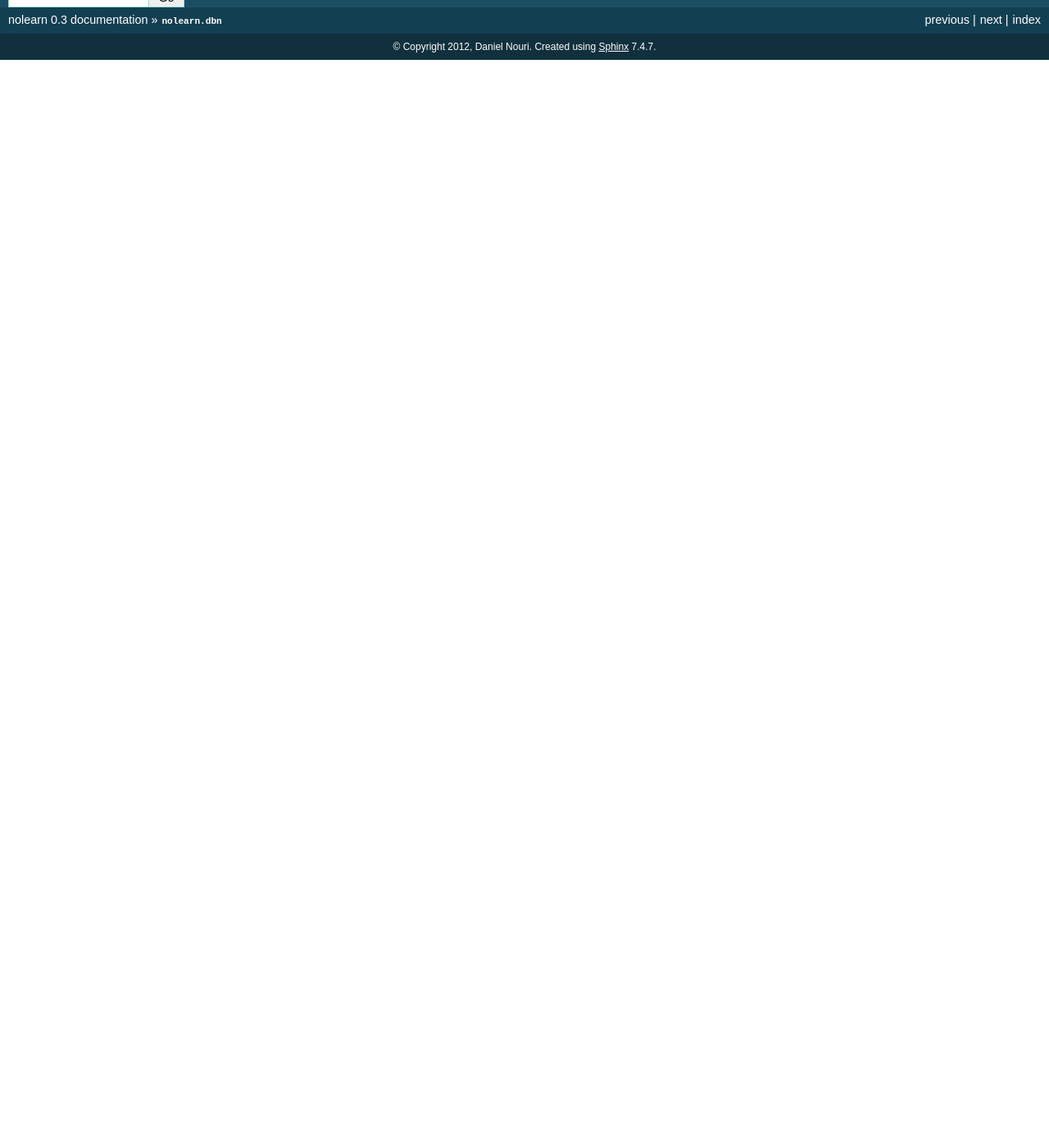
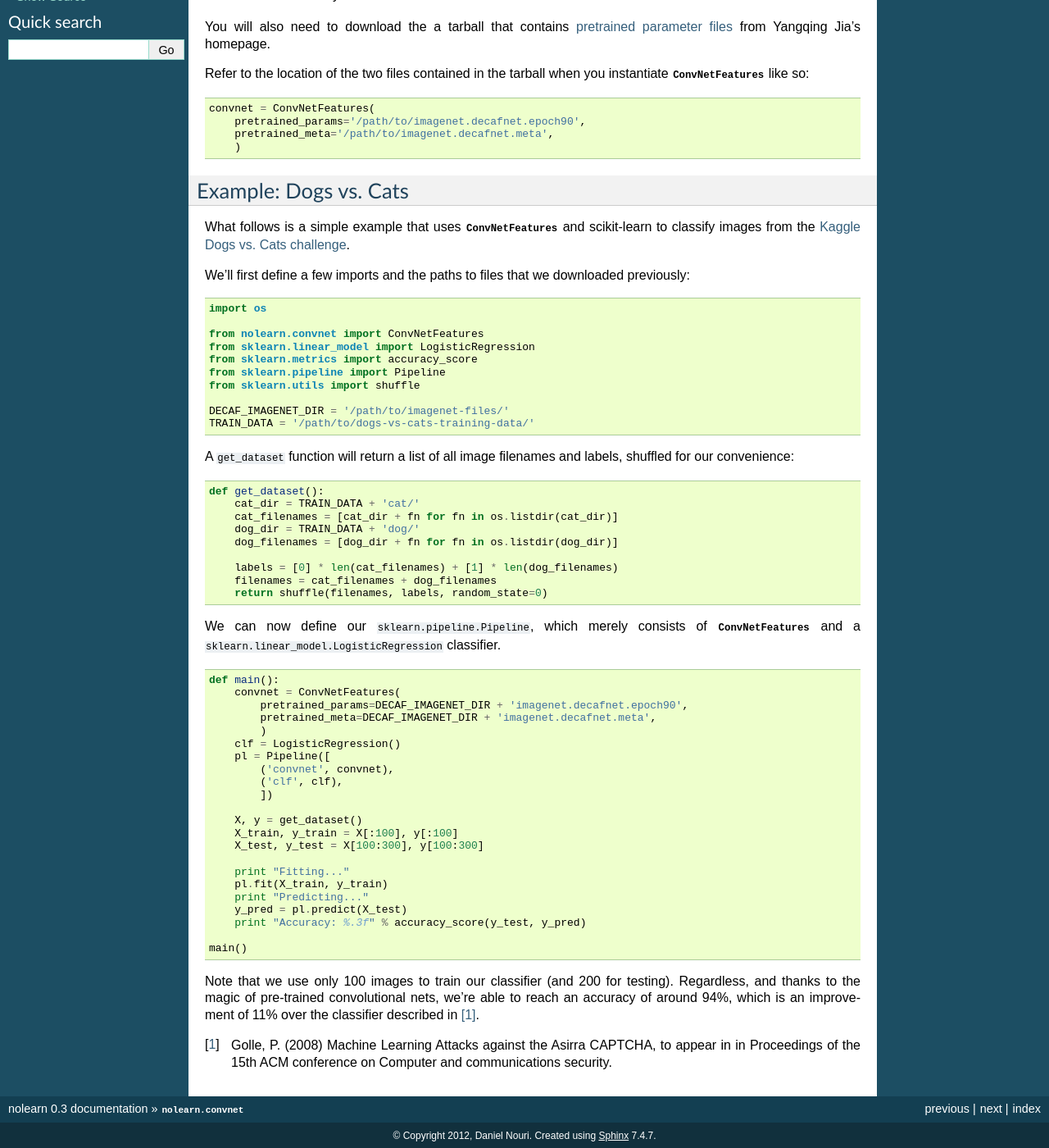
Before and after one commit to dnouri/nolearn, a Sphinx documentation site: the page built from docs/convnet.rst, in a window 1280 px wide and 1400 px high, scrolled down 334 px. Shown: the whole window at 82% size. Built offline with Sphinx 7.4.7, drawn with Linux system fonts in a browser that asks for light colours; before the commit the page ends 900 px from its top, so only the background shows below that; some of the changed text lies outside the part shown.

Commit message:
convnet: Add Dogs vs. Cats example for class ConvNetFeatures.

```diff
--- a/docs/convnet.rst
+++ b/docs/convnet.rst
@@ -1,5 +1,5 @@
-:mod:`nolearn.dbn`
-------------------
+:mod:`nolearn.convnet`
+----------------------
 
 API
 ~~~
@@ -9,3 +9,104 @@ API
   .. autoclass:: ConvNetFeatures
      :special-members:
      :members:
+
+Installing DeCAF and downloading parameter files
+~~~~~~~~~~~~~~~~~~~~~~~~~~~~~~~~~~~~~~~~~~~~~~~~
+
+You'll need to manually `install DeCAF
+<https://github.com/UCB-ICSI-Vision-Group/decaf-release/>`_ for
+:class:`ConvNetFeatures` to work.
+
+You will also need to download the a tarball that contains `pretrained
+parameter files
+<http://www.eecs.berkeley.edu/~jiayq/decaf_pretrained/>`_ from
+Yangqing Jia's homepage.
+
+Refer to the location of the two files contained in the tarball when
+you instantiate :class:`ConvNetFeatures` like so:
+
+.. code-block:: python
+
+    convnet = ConvNetFeatures(
+        pretrained_params='/path/to/imagenet.decafnet.epoch90',
+        pretrained_meta='/path/to/imagenet.decafnet.meta',
+        )
+
+
+Example: Dogs vs. Cats
+~~~~~~~~~~~~~~~~~~~~~~
+
+What follows is a simple example that uses :class:`ConvNetFeatures`
+and scikit-learn to classify images from the `Kaggle Dogs vs. Cats
+challenge <https://www.kaggle.com/c/dogs-vs-cats>`_.
+
+We'll first define a few imports and the paths to files that we
+downloaded previously:
+
+.. code-block:: python
+
+    import os
+
+    from nolearn.convnet import ConvNetFeatures
+    from sklearn.linear_model import LogisticRegression
+    from sklearn.metrics import accuracy_score
+    from sklearn.pipeline import Pipeline
+    from sklearn.utils import shuffle
+
+    DECAF_IMAGENET_DIR = '/path/to/imagenet-files/'
+    TRAIN_DATA = '/path/to/dogs-vs-cats-training-data/'
+
+A ``get_dataset`` function will return a list of all image filenames
+and labels, shuffled for our convenience:
+
+.. code-block:: python
+
+    def get_dataset():
+        cat_dir = TRAIN_DATA + 'cat/'
+        cat_filenames = [cat_dir + fn for fn in os.listdir(cat_dir)]
+        dog_dir = TRAIN_DATA + 'dog/'
+        dog_filenames = [dog_dir + fn for fn in os.listdir(dog_dir)]
+
+        labels = [0] * len(cat_filenames) + [1] * len(dog_filenames)
+        filenames = cat_filenames + dog_filenames
+        return shuffle(filenames, labels, random_state=0)
+
+We can now define our ``sklearn.pipeline.Pipeline``, which merely
+consists of :class:`ConvNetFeatures` and a
+``sklearn.linear_model.LogisticRegression`` classifier.
+
+.. code-block:: python
+
+    def main():
+        convnet = ConvNetFeatures(
+            pretrained_params=DECAF_IMAGENET_DIR + 'imagenet.decafnet.epoch90',
+            pretrained_meta=DECAF_IMAGENET_DIR + 'imagenet.decafnet.meta',
+            )
+        clf = LogisticRegression()
+        pl = Pipeline([
+            ('convnet', convnet),
+            ('clf', clf),
+            ])
+
+        X, y = get_dataset()
+        X_train, y_train = X[:100], y[:100]
+        X_test, y_test = X[100:300], y[100:300]
+
+        print "Fitting..."
+        pl.fit(X_train, y_train)
+        print "Predicting..."
+        y_pred = pl.predict(X_test)
+        print "Accuracy: %.3f" % accuracy_score(y_test, y_pred)
+
+    main()
+
+
+Note that we use only 100 images to train our classifier (and 200 for
+testing).  Regardless, and thanks to the magic of pre-trained
+convolutional nets, we're able to reach an accuracy of around 94%,
+which is an improvement of 11% over the classifier described in [1]_.
+
+
+.. [1] Golle, P. (2008) Machine Learning Attacks against the Asirra
+       CAPTCHA, to appear in in Proceedings of the 15th ACM conference
+       on Computer and communications security.
--- a/docs/model.rst
+++ b/docs/model.rst
@@ -6,7 +6,4 @@
   .. autoclass:: AveragingEstimator
      :show-inheritance:
 
-  .. autoclass:: FeatureStacker
-     :show-inheritance:
-
   .. autoclass:: AbstractModel
```
Also changed, not shown: 1 other file.
